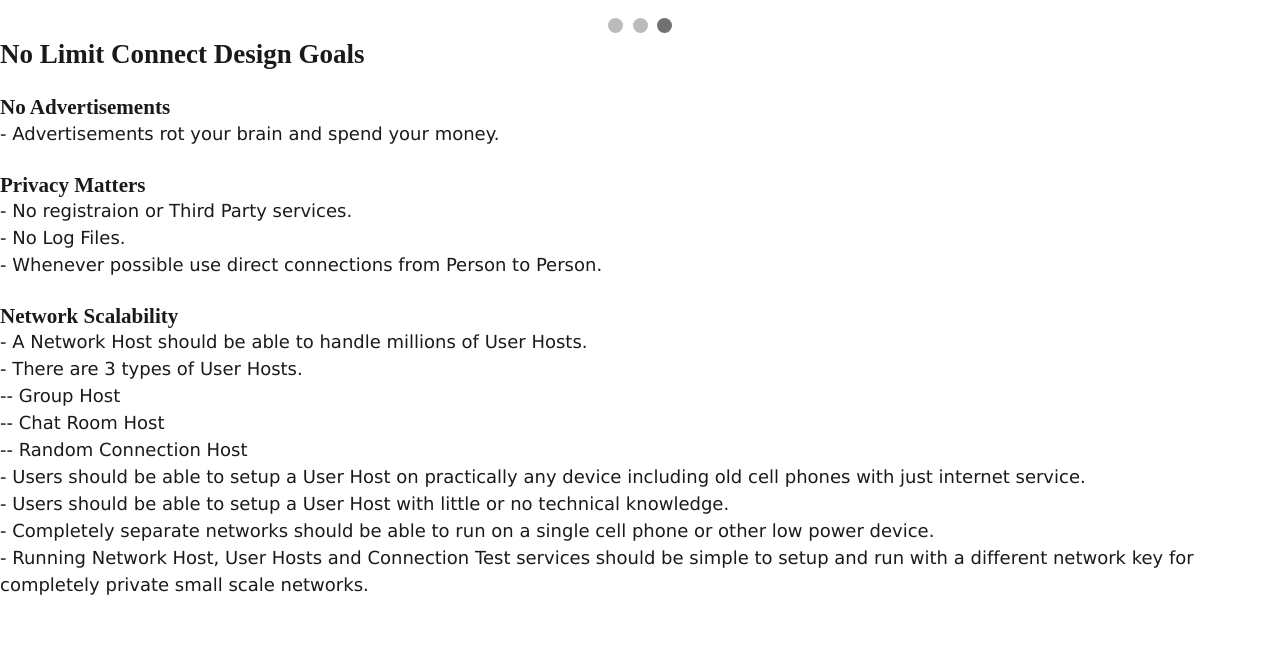
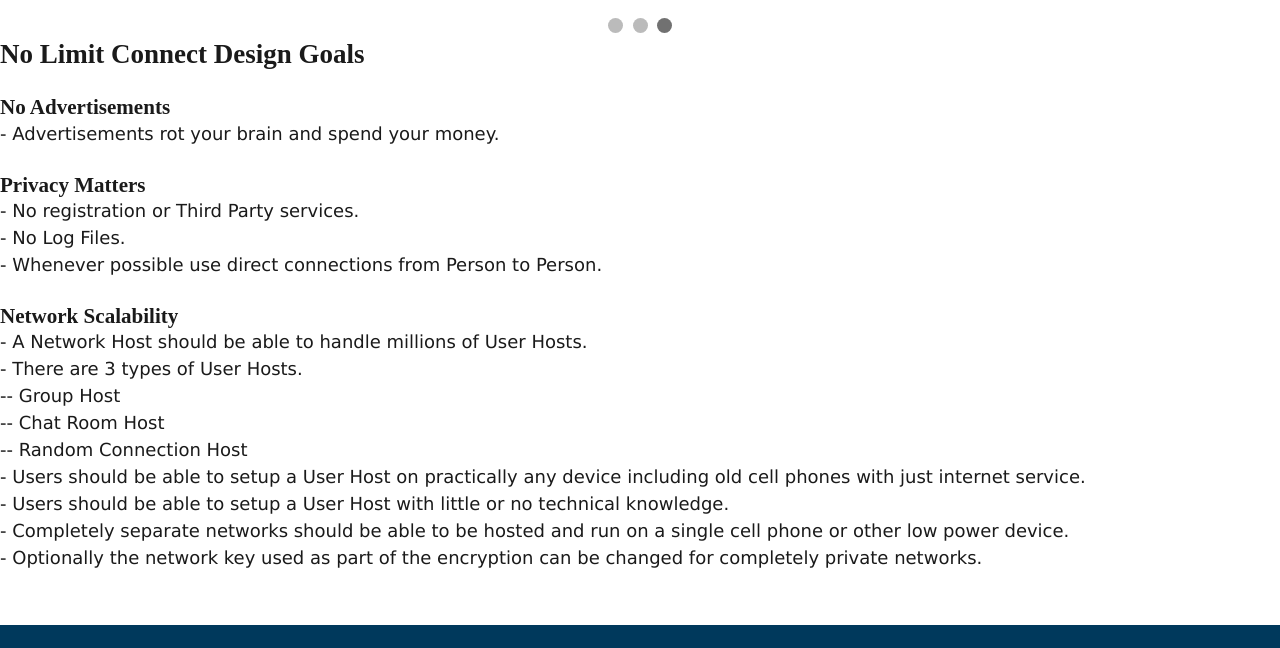
Before and after one commit to brettrjones-github/nlc-nolimitconnect.com, an Eleventy site: page src/index.njk in a window 1280 px wide. Shown: the part 784-1432 px from the top of the page. Built offline with nearby package versions, Linux system fonts and the light colour scheme; Eleventy itself is replaced by a stand-in of ours; files that its build step writes are made by us from their sources.

Commit message:
Fix spelling and wording on home page

```diff
--- a/src/index.njk
+++ b/src/index.njk
@@ -135,7 +135,7 @@ function showSlides() {
 <p> - Advertisements rot your brain and spend your money.</p>
 <br>
 <h3>Privacy Matters</h3>
-<p>- No registraion or Third Party services.</p>
+<p>- No registration or Third Party services.</p>
 <p>- No Log Files.</p>
 <p>- Whenever possible use direct connections from Person to Person.</p>
 <br>
@@ -147,7 +147,7 @@ function showSlides() {
 <p>-- Random Connection Host</p>
 <p>- Users should be able to setup a User Host on practically any device including old cell phones with just internet service.</p>
 <p>- Users should be able to setup a User Host with little or no technical knowledge.</p>
-<p>- Completely separate networks should be able to run on a single cell phone or other low power device.</p>
-<p>- Running Network Host, User Hosts and Connection Test services should be simple to setup and run with a different network key for completely private small scale networks.</p>
+<p>- Completely separate networks should be able to be hosted and run on a single cell phone or other low power device.</p>
+<p>- Optionally the network key used as part of the encryption can be changed for completely private networks.</p>
 <br>
 <br>
```
